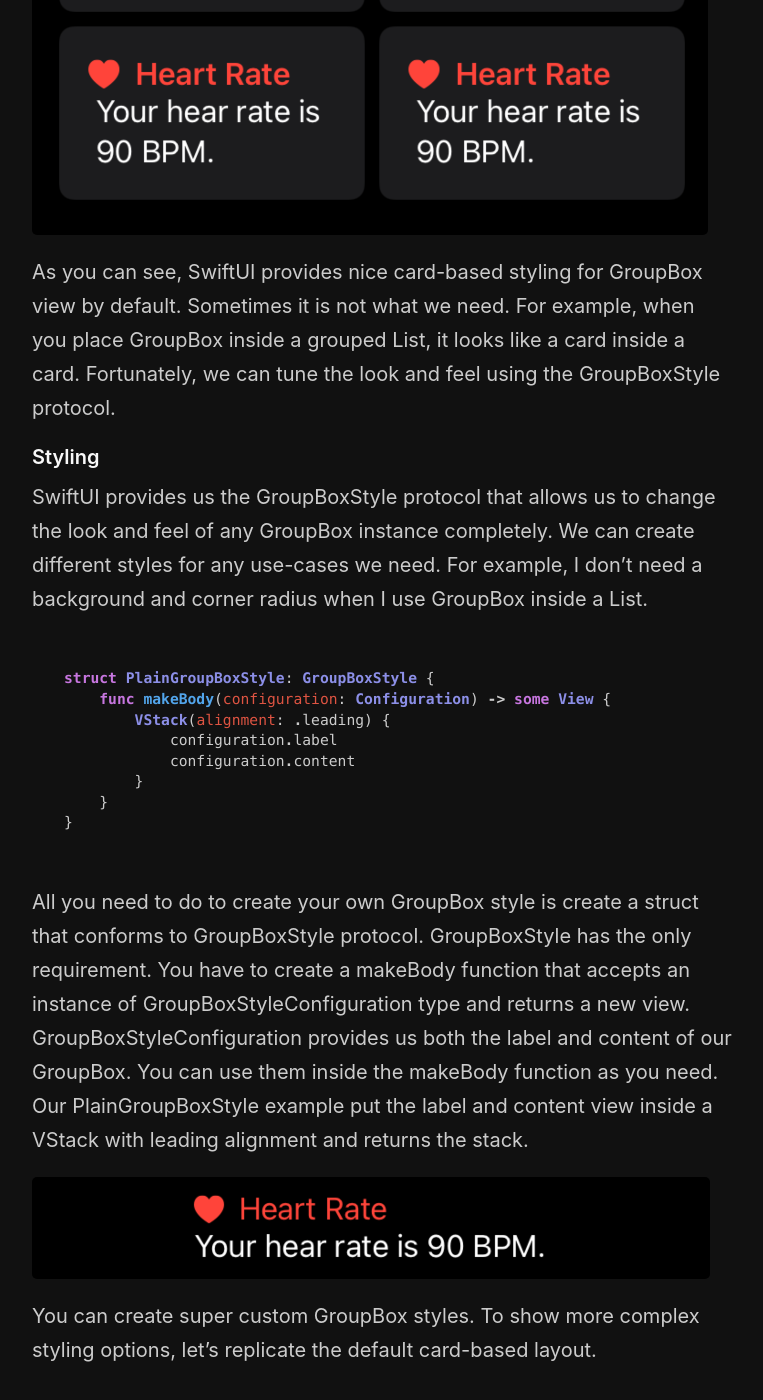
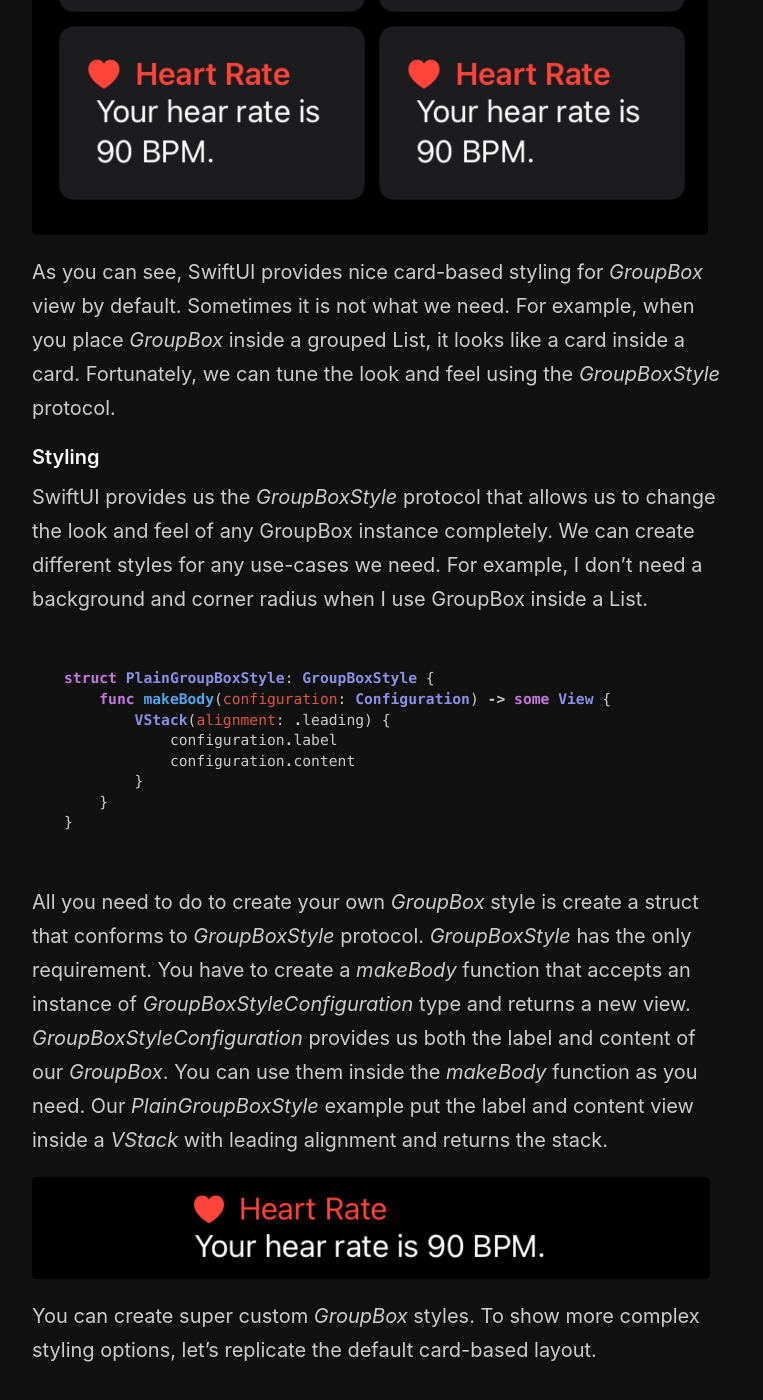
Before and after one commit to mecid/mecid.github.io, a Jekyll site: the page built from _posts/2020-10-15-mastering-groupbox-in-swiftui.md, in a window 1280 px wide and 1400 px high, scrolled down 2731 px. Shown: the whole window, without its empty margins (258-1021 px from the left). Built offline with Jekyll 4.4.1, drawn with Linux system fonts in a browser that asks for light colours; some of the changed text lies outside the part shown.

Commit message:
groupbox post formatting added

````diff
--- a/_posts/2020-10-15-mastering-groupbox-in-swiftui.md
+++ b/_posts/2020-10-15-mastering-groupbox-in-swiftui.md
@@ -5,10 +5,10 @@ image: /public/groupbox2.png
 category: Mastering SwiftUI views
 ---
 
-Styleable views is the thing I love in SwiftUI. You can separate your view logic and its style. You can easily apply different styles in different conditions whenever you need to change appearance depending on the platform or other environmental requirements. This week we will talk about GroupBox, another view container that SwiftUI provides, and allows us easily change its look and feel using a style protocol.
+Styleable views is the thing I love in SwiftUI. You can separate your view logic and its style. You can easily apply different styles in different conditions whenever you need to change appearance depending on the platform or other environmental requirements. This week we will talk about *GroupBox*, another view container that SwiftUI provides, and allows us easily change its look and feel using a style protocol.
 
 #### Basics
-GroupBox is a stylized view with an optional label that is associated with a logical grouping of content. Default styling on iOS is a simple card with the title and content. Let's take a look at it.
+*GroupBox* is a stylized view with an optional label that is associated with a logical grouping of content. Default styling on iOS is a simple card with the title and content. Let's take a look at it.
 
 ```swift
 import SwiftUI
@@ -27,9 +27,9 @@ struct ContentView: View {
 
 ![group-box](/public/groupbox1.png)
 
-As you can see in the example above, the default styling of GroupBox is a card with the system grouped background and continuous corner radius. It looks similar to cards that we used to see in the Apple Health app or Apple Fitness app. I should mention that it can look differently on different Apple platforms. It is available for macOS and iOS now, but I hope to see it on watchOS and tvOS during the next iteration of SwiftUI.
+As you can see in the example above, the default styling of *GroupBox* is a card with the system grouped background and continuous corner radius. It looks similar to cards that we used to see in the Apple Health app or Apple Fitness app. I should mention that it can look differently on different Apple platforms. It is available for macOS and iOS now, but I hope to see it on watchOS and tvOS during the next iteration of SwiftUI.
 
-Cards are great, and I use them a lot in my apps. You can use GroupBox as the root container for every item in your grid or stack, and you will gain a modest card-based look and feel.
+Cards are great, and I use them a lot in my apps. You can use *GroupBox* as the root container for every item in your grid or stack, and you will gain a modest card-based look and feel.
 
 ```swift
 import SwiftUI
@@ -54,10 +54,10 @@ struct ContentView: View {
 
 ![group-box](/public/groupbox2.png)
 
-As you can see, SwiftUI provides nice card-based styling for GroupBox view by default. Sometimes it is not what we need. For example, when you place GroupBox inside a grouped List, it looks like a card inside a card. Fortunately, we can tune the look and feel using the GroupBoxStyle protocol.
+As you can see, SwiftUI provides nice card-based styling for *GroupBox* view by default. Sometimes it is not what we need. For example, when you place *GroupBox* inside a grouped List, it looks like a card inside a card. Fortunately, we can tune the look and feel using the *GroupBoxStyle* protocol.
 
 #### Styling
-SwiftUI provides us the GroupBoxStyle protocol that allows us to change the look and feel of any GroupBox instance completely. We can create different styles for any use-cases we need. For example, I don't need a background and corner radius when I use GroupBox inside a List.
+SwiftUI provides us the *GroupBoxStyle* protocol that allows us to change the look and feel of any GroupBox instance completely. We can create different styles for any use-cases we need. For example, I don't need a background and corner radius when I use GroupBox inside a List.
 
 ```swift
 struct PlainGroupBoxStyle: GroupBoxStyle {
@@ -70,11 +70,11 @@ struct PlainGroupBoxStyle: GroupBoxStyle {
 }
 ```
 
-All you need to do to create your own GroupBox style is create a struct that conforms to GroupBoxStyle protocol. GroupBoxStyle has the only requirement. You have to create a makeBody function that accepts an instance of GroupBoxStyleConfiguration type and returns a new view. GroupBoxStyleConfiguration provides us both the label and content of our GroupBox. You can use them inside the makeBody function as you need. Our PlainGroupBoxStyle example put the label and content view inside a VStack with leading alignment and returns the stack.
+All you need to do to create your own *GroupBox* style is create a struct that conforms to *GroupBoxStyle* protocol. *GroupBoxStyle* has the only requirement. You have to create a *makeBody* function that accepts an instance of *GroupBoxStyleConfiguration* type and returns a new view. *GroupBoxStyleConfiguration* provides us both the label and content of our *GroupBox*. You can use them inside the *makeBody* function as you need. Our *PlainGroupBoxStyle* example put the label and content view inside a *VStack* with leading alignment and returns the stack.
 
 ![group-box](/public/groupbox3.png)
 
-You can create super custom GroupBox styles. To show more complex styling options, let's replicate the default card-based layout.
+You can create super custom *GroupBox* styles. To show more complex styling options, let's replicate the default card-based layout.
 
 ```swift
 struct CardGroupBoxStyle: GroupBoxStyle {
@@ -90,7 +90,7 @@ struct CardGroupBoxStyle: GroupBoxStyle {
 }
 ```
 
-As you can see, we are able to create any GroupBox style we need. Another option might be a style that hides the label or something else.
+As you can see, we are able to create any *GroupBox* style we need. Another option might be a style that hides the label or something else.
 
 #### Conclusion
-GroupBox provides us a simple card-based look and feel that we used to see in many apps on iOS. The great thing about GroupBox that it allows us to customize its appearance as we need. I hope you enjoy the post. Feel free to follow me on [Twitter](https://twitter.com/mecid) and ask your questions related to this article. Thanks for reading, and see you next week!
+*GroupBox* provides us a simple card-based look and feel that we used to see in many apps on iOS. The great thing about *GroupBox* that it allows us to customize its appearance as we need. I hope you enjoy the post. Feel free to follow me on [Twitter](https://twitter.com/mecid) and ask your questions related to this article. Thanks for reading, and see you next week!
````
